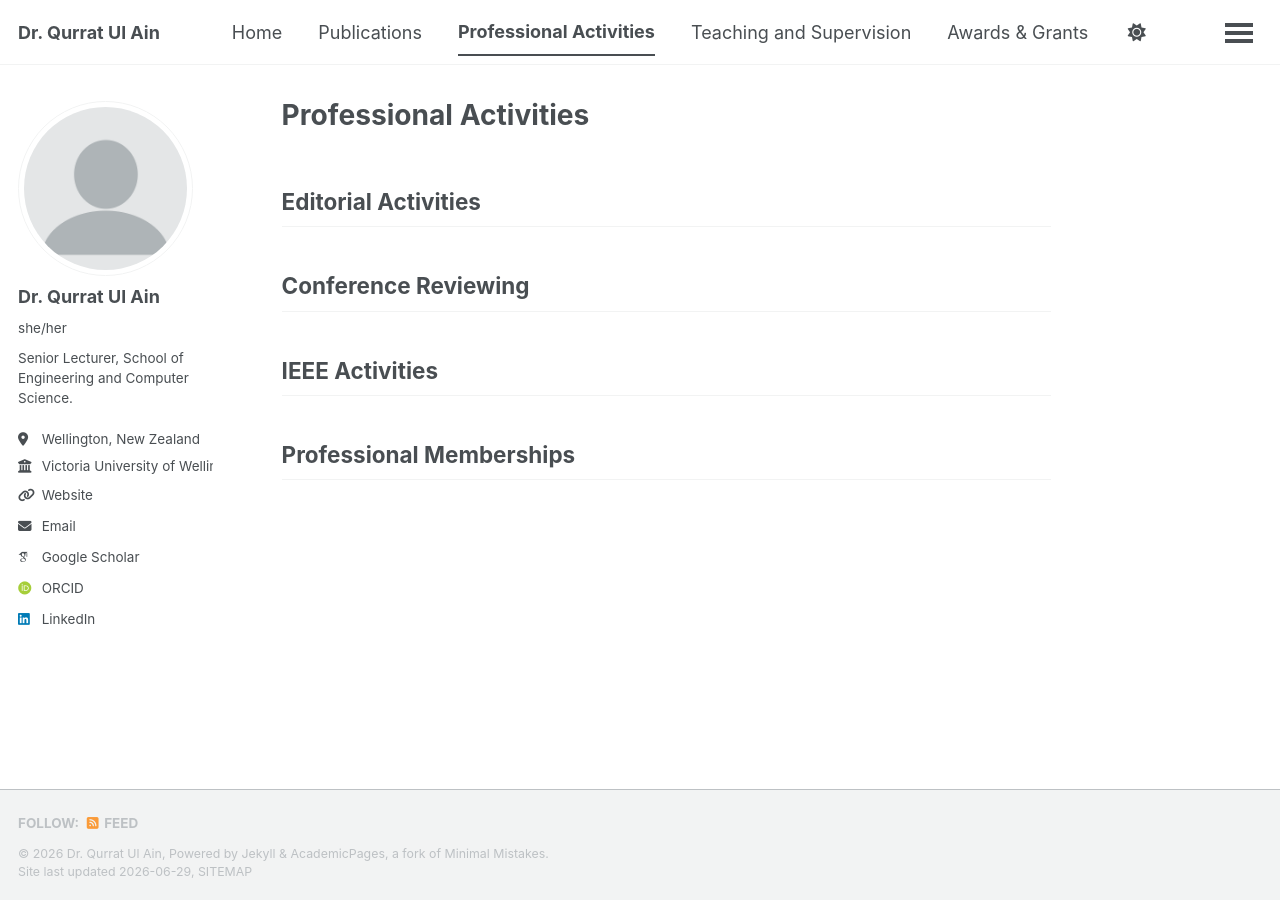
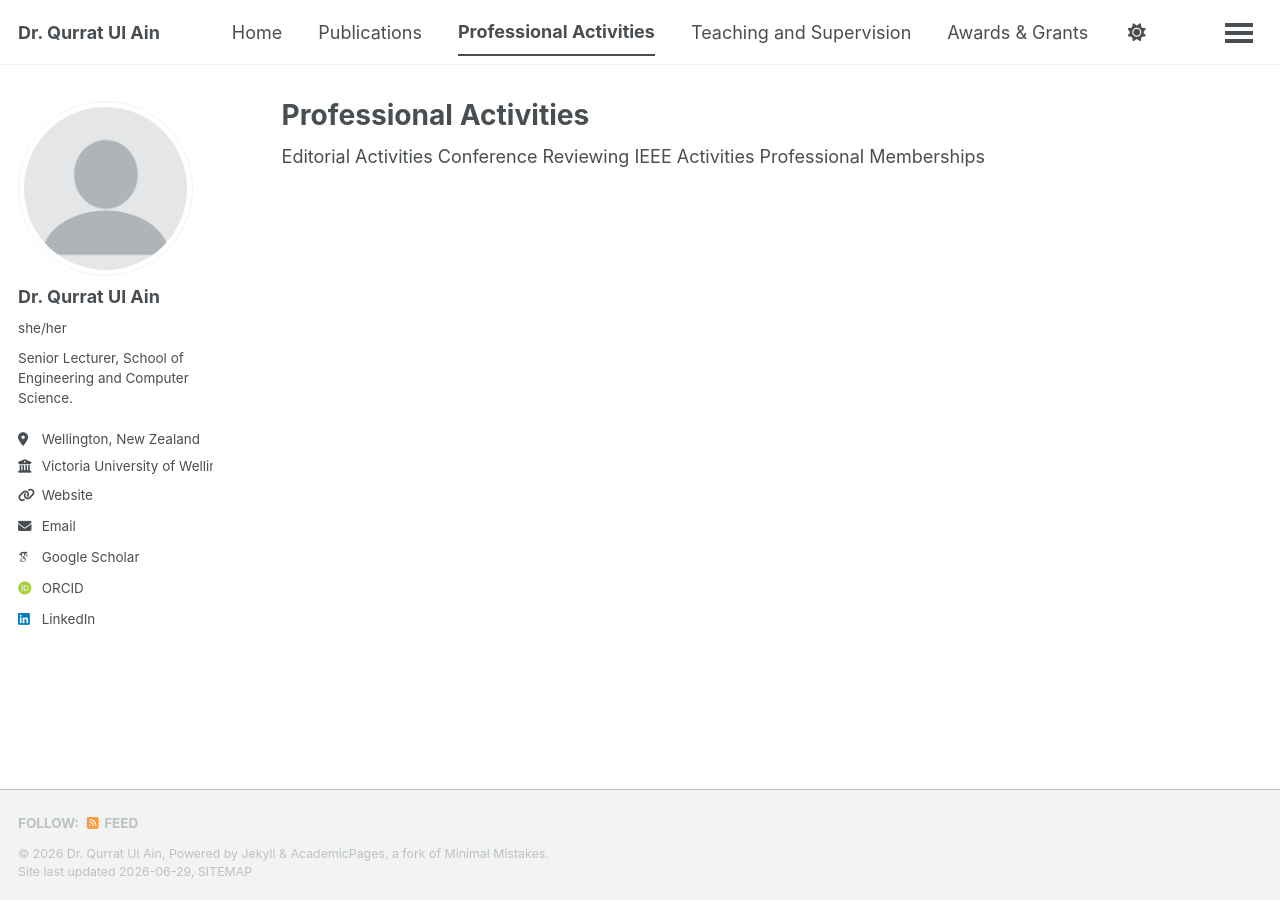
Before and after one commit to qurratulain-vuw/qurratulain-vuw.github.io, a Jekyll site: the page built from _pages/professionalActivities.md, in a window 1280 px wide. Built offline with Jekyll 4.4.1, drawn with Linux system fonts in a browser that asks for light colours; some web fonts are replaced; a script bundle is joined from its source files by our own code; library files that are not in the unit come from our copies.

```diff
--- a/_pages/professionalActivities.md
+++ b/_pages/professionalActivities.md
@@ -4,10 +4,7 @@ permalink: /professionalActivities/
 author_profile: true
 ---
 
-## Editorial Activities
-
-## Conference Reviewing
-
-## IEEE Activities
-
-## Professional Memberships
+Editorial Activities
+Conference Reviewing
+IEEE Activities
+Professional Memberships
```
